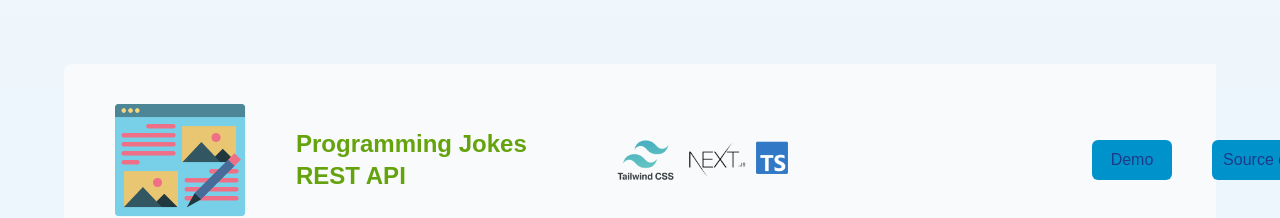
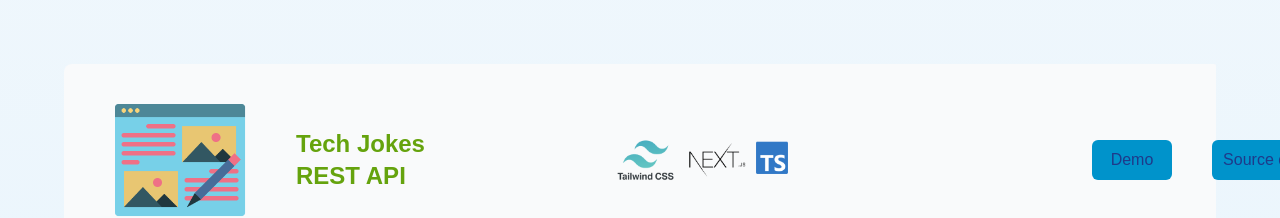
Before and after one commit to Luyanda-Madonsela/Portfolio_Website, a Next.js app: page /portfolio in a window 1280 px wide. Shown: the part 880-1098 px from the top of the page. Built offline with nearby package versions, Linux system fonts and the light colour scheme.

Commit message:
Programming jokes to Tech jokes

```diff
--- a/src/app/portfolio/page.jsx
+++ b/src/app/portfolio/page.jsx
@@ -36,7 +36,7 @@ export default function Portfolio() {
             <ProjectPlaque
               mainImage={<div className='relative h-36 w-36 md:h-28 md:w-28 lg:h-36 lg:w-36 xl:h-48 xl:w-48 2xl:h-48 2xl:w-48'><Image src="/images/blog.png" alt="This Website" layout='fill' objectFit='contain' /></div>}
               stackImage={<div className='relative lg:h-12 lg:w-36 xl:h-18 xl:w-44 2xl:h-18 2xl:w-48'><Image src="/images/portfolio_website_stack.png" alt="Stack Image" layout='fill' objectFit='cover' /></div>}
-              headingText1="Programming Jokes"
+              headingText1="Tech Jokes"
               headingText2="REST API"
               button1={<Button text="Demo" href="/" target='' height="h-8 md:h-8 lg:h-10 xl:h-10 2xl:h-10" width="w-20 md:w-20 lg:w-20 xl:w-20 2xl:w-20" />}
               button2={<Button text="Source code" href="" target='_blank'  height="h-8 md:h-8 lg:h-10 xl:h-10 2xl:h-10" width="w-28 md:w-28 lg:w-28 xl:w-28 2xl:w-28"/>}
```
